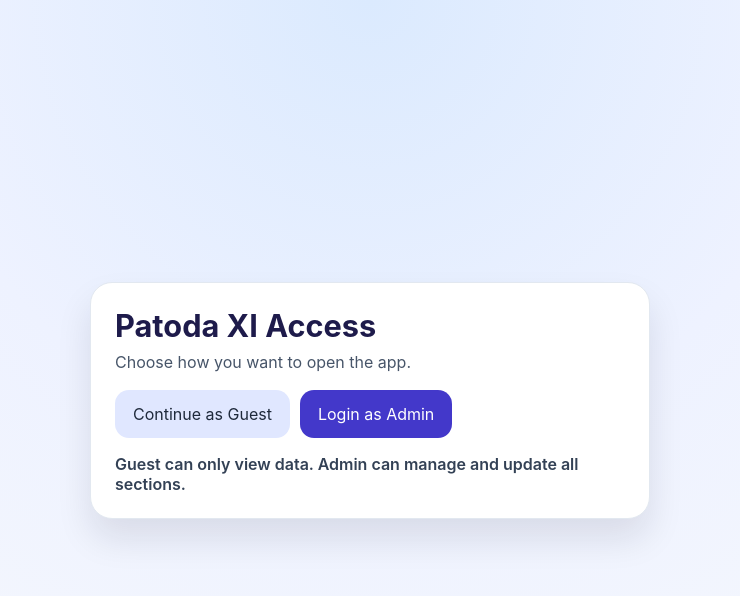
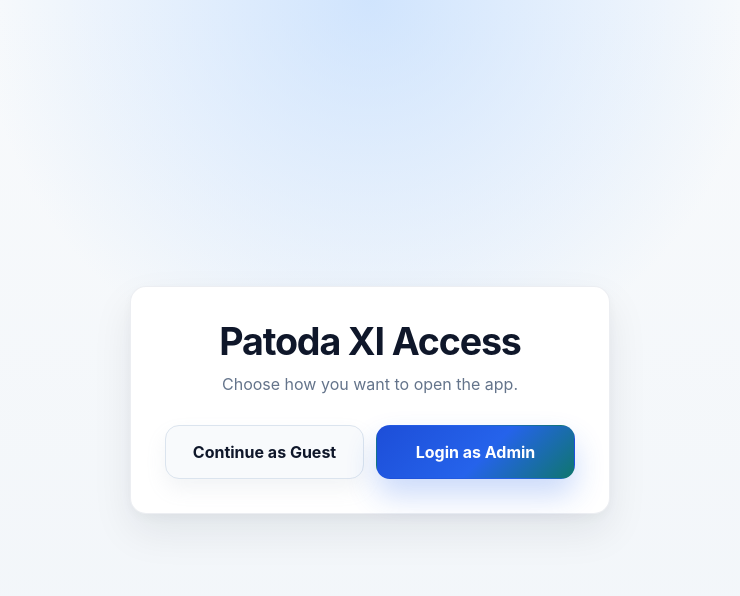
Before and after one commit to OnkarAshokWarade/Cricket-Track, a React (Vite) app: page / in a window 1280 px wide. Shown: the top 596 px of the page, without its empty margins (270-1010 px from the left). Built offline with nearby package versions, Linux system fonts and the light colour scheme; no server answers; the database is empty.

Commit message:
Refresh access screen UI

```diff
--- a/src/App.jsx
+++ b/src/App.jsx
@@ -149,16 +149,18 @@ function AppContent() {
     return (
       <div className="auth-shell">
         <div className={`auth-card ${showAdminLogin ? 'auth-card-active' : ''}`} ref={authCardRef}>
+          <div className="auth-copy">
             <h1 className="auth-title">Patoda XI Access</h1>
             <p className="auth-subtitle">Choose how you want to open the app.</p>
+          </div>
 
           <div className="auth-actions">
-            <button type="button" className="button-secondary" onClick={handleGuestEntry}>
+            <button type="button" className="auth-choice-button auth-choice-button-secondary" onClick={handleGuestEntry}>
               Continue as Guest
             </button>
             <button
               type="button"
-              className="button-primary"
+              className="auth-choice-button auth-choice-button-primary"
               onClick={() => {
                 setShowAdminLogin(true);
                 setAuthError('');
@@ -169,8 +171,9 @@ function AppContent() {
           </div>
 
           {showAdminLogin ? (
+            <div className="auth-form-panel">
               <form className="auth-form" onSubmit={handleAdminEntry}>
-              <label className="input-label" htmlFor="admin-password">
+                <label className="input-label auth-input-label" htmlFor="admin-password">
                   Admin Password
                 </label>
                 <input
@@ -184,13 +187,13 @@ function AppContent() {
                   autoFocus
                   required
                 />
-              <div className="auth-actions">
-                <button type="submit" className="button-primary">
+                <div className="auth-form-actions">
+                  <button type="submit" className="auth-choice-button auth-choice-button-primary">
                     Unlock Admin
                   </button>
                   <button
                     type="button"
-                  className="button-secondary"
+                    className="auth-choice-button auth-choice-button-secondary"
                     onClick={() => {
                       setShowAdminLogin(false);
                       setAdminPassword('');
@@ -202,11 +205,8 @@ function AppContent() {
                 </div>
                 {authError ? <p className="auth-error">{authError}</p> : null}
               </form>
-          ) : (
-            <p className="auth-note">
-              Guest can only view data. Admin can manage and update all sections.
-            </p>
-          )}
+            </div>
+          ) : null}
         </div>
       </div>
     );
--- a/src/index.css
+++ b/src/index.css
@@ -99,54 +99,150 @@ button:disabled {
 }
 
 .auth-shell {
-  min-height: 100vh;
+  min-height: 100dvh;
   display: grid;
   place-items: center;
-  padding: 20px;
+  padding: clamp(20px, 4vw, 36px);
   overflow-y: auto;
-  background: radial-gradient(circle at top, #dbeafe 0%, #eef2ff 45%, #f8fafc 100%);
+  -webkit-overflow-scrolling: touch;
+  background:
+    radial-gradient(circle at top, rgba(191, 219, 254, 0.7) 0%, rgba(255, 255, 255, 0) 38%),
+    linear-gradient(180deg, #f8fafc 0%, #f1f5f9 100%);
 }
 
 .auth-card {
-  width: min(560px, 100%);
+  width: min(100%, 480px);
   background: #ffffff;
-  border: 1px solid #e2e8f0;
-  border-radius: 22px;
-  padding: 24px;
-  box-shadow: 0 20px 35px rgba(15, 23, 42, 0.1);
+  border: 1px solid rgba(148, 163, 184, 0.18);
+  border-radius: 16px;
+  padding: clamp(24px, 4vw, 34px);
+  box-shadow:
+    0 18px 40px rgba(15, 23, 42, 0.08),
+    0 4px 14px rgba(15, 23, 42, 0.04);
+  animation: auth-card-enter 0.36s ease both;
 }
 
 .auth-card-active {
   scroll-margin-top: 24px;
 }
 
+.auth-copy {
+  display: grid;
+  gap: 10px;
+  text-align: center;
+}
+
 .auth-title {
   margin: 0;
-  font-size: clamp(1.7rem, 2.4vw, 2.1rem);
-  color: #1e1b4b;
+  font-size: clamp(1.9rem, 3vw, 2.35rem);
+  line-height: 1.1;
+  letter-spacing: -0.03em;
+  color: #0f172a;
 }
 
 .auth-subtitle {
-  margin: 8px 0 18px;
-  color: #475569;
+  margin: 0;
+  color: #64748b;
+  font-size: 1rem;
+  line-height: 1.55;
 }
 
 .auth-actions {
-  display: flex;
-  flex-wrap: wrap;
-  gap: 10px;
+  display: grid;
+  grid-template-columns: repeat(2, minmax(0, 1fr));
+  gap: 12px;
+  margin-top: 28px;
+}
+
+.auth-choice-button {
+  min-height: 54px;
+  width: 100%;
+  border-radius: 14px;
+  border: 1px solid transparent;
+  padding: 14px 18px;
+  font-weight: 700;
+  cursor: pointer;
+  transition:
+    transform 0.28s ease,
+    box-shadow 0.28s ease,
+    border-color 0.28s ease,
+    background-color 0.28s ease,
+    color 0.28s ease;
+}
+
+.auth-choice-button:hover {
+  transform: translateY(-2px) scale(1.01);
+}
+
+.auth-choice-button:active {
+  transform: translateY(0) scale(0.985);
+}
+
+.auth-choice-button:focus-visible {
+  outline: 3px solid rgba(59, 130, 246, 0.22);
+  outline-offset: 2px;
+}
+
+.auth-choice-button-secondary {
+  background: #f8fafc;
+  border-color: #dbe4ee;
+  color: #0f172a;
+  box-shadow: 0 10px 20px rgba(148, 163, 184, 0.12);
+}
+
+.auth-choice-button-secondary:hover {
+  background: #f1f5f9;
+  box-shadow: 0 14px 24px rgba(148, 163, 184, 0.16);
+}
+
+.auth-choice-button-primary {
+  background: linear-gradient(135deg, #1d4ed8 0%, #2563eb 55%, #0f766e 100%);
+  color: #ffffff;
+  box-shadow: 0 16px 30px rgba(37, 99, 235, 0.24);
+}
+
+.auth-choice-button-primary:hover {
+  box-shadow: 0 20px 34px rgba(37, 99, 235, 0.28);
+}
+
+.auth-form-panel {
+  margin-top: 18px;
+  padding-top: 18px;
+  border-top: 1px solid #e2e8f0;
+  animation: auth-form-enter 0.26s ease both;
 }
 
 .auth-form {
-  margin-top: 16px;
-  display: grid;
-  gap: 10px;
-}
-
-.auth-note {
-  margin: 16px 0 0;
-  color: #334155;
+  display: grid;
+  gap: 12px;
+}
+
+.auth-input-label {
   font-weight: 600;
+}
+
+.auth-form input {
+  min-height: 52px;
+  border-radius: 14px;
+  border: 1px solid #cbd5e1;
+  background: #f8fafc;
+  transition:
+    border-color 0.24s ease,
+    box-shadow 0.24s ease,
+    background-color 0.24s ease;
+}
+
+.auth-form input:focus {
+  border-color: #60a5fa;
+  background: #ffffff;
+  outline: none;
+  box-shadow: 0 0 0 4px rgba(96, 165, 250, 0.16);
+}
+
+.auth-form-actions {
+  display: grid;
+  grid-template-columns: repeat(2, minmax(0, 1fr));
+  gap: 12px;
 }
 
 .auth-error {
@@ -155,10 +251,48 @@ button:disabled {
   font-weight: 600;
 }
 
+@keyframes auth-card-enter {
+  from {
+    opacity: 0;
+    transform: translateY(16px);
+  }
+
+  to {
+    opacity: 1;
+    transform: translateY(0);
+  }
+}
+
+@keyframes auth-form-enter {
+  from {
+    opacity: 0;
+    transform: translateY(8px);
+  }
+
+  to {
+    opacity: 1;
+    transform: translateY(0);
+  }
+}
+
 @media (max-width: 900px) {
   .auth-shell {
+    padding: 20px 16px 28px;
+  }
+}
+
+@media (max-width: 640px) {
+  .auth-shell {
     place-items: start center;
-    padding: 24px 16px 80px;
+  }
+
+  .auth-card {
+    margin: auto 0;
+  }
+
+  .auth-actions,
+  .auth-form-actions {
+    grid-template-columns: 1fr;
   }
 }
 
```
Also changed, not shown: 3 other files (tests, documents, lock files or other folders). Lines whose indentation alone changed are shown as unchanged.
